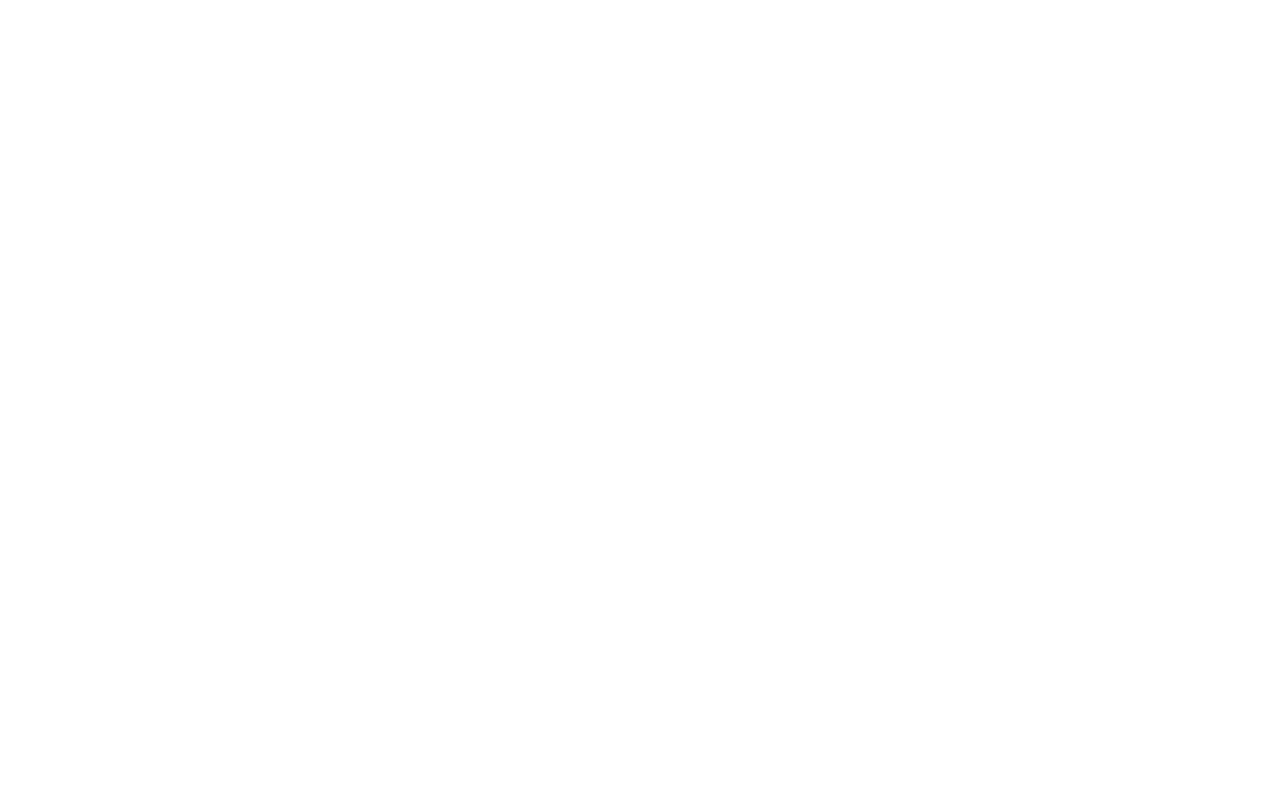
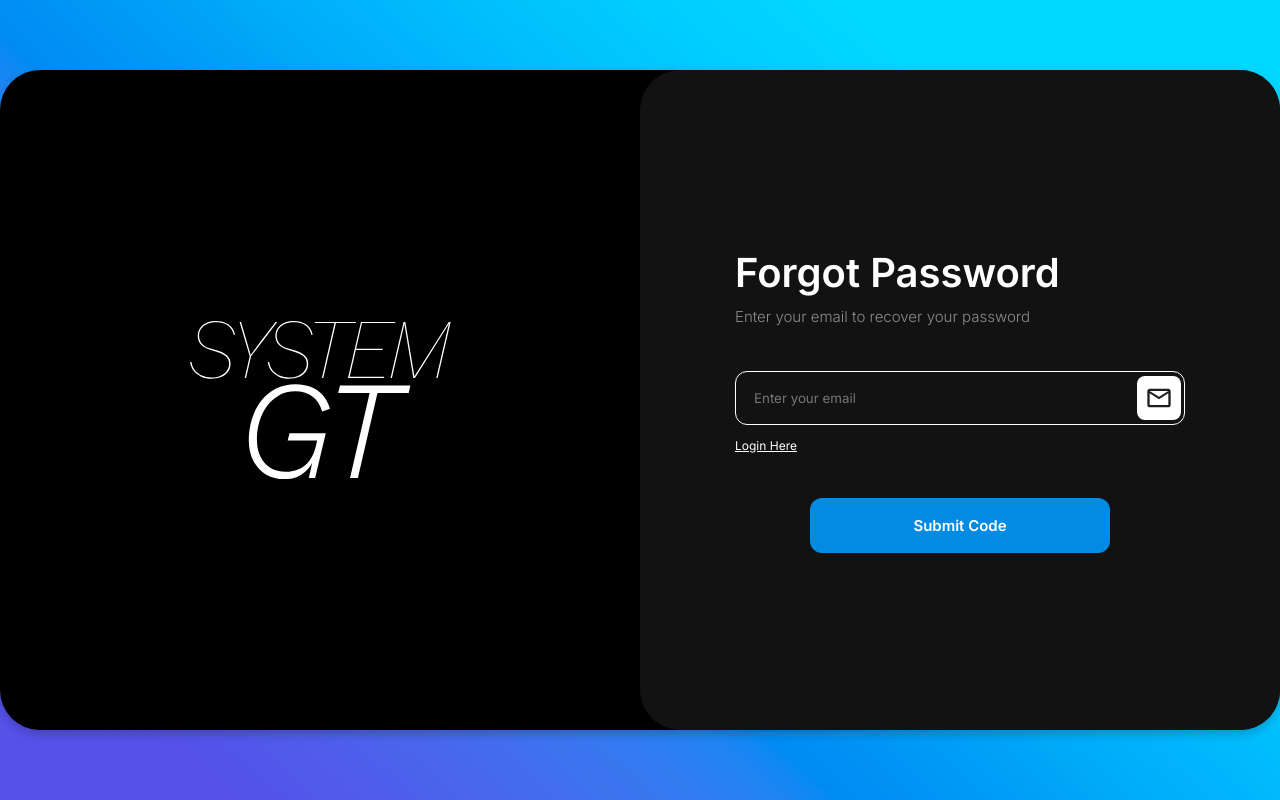
Before and after one commit to ribollitiago/web-system, an Angular app: page /forgot-password in a window 1280 px wide. Before the commit this address led to /. Built offline with nearby package versions, Linux system fonts and the light colour scheme; a web font is replaced by a local one.

Commit message:
Forgot password: - New page for forgot password - Routes for login -> forgot password - Routes for forgot password -> login

```diff
--- a/src/app/app.routes.ts
+++ b/src/app/app.routes.ts
@@ -1,9 +1,14 @@
 import { Routes } from '@angular/router';
 import { LoginComponent } from './pages/login/login.component';
+import { ForgotPasswordComponent } from './pages/login/forgot-password/forgot-password.component';
 
 export const routes: Routes = [
   {
     path: "login",
     component: LoginComponent,
+  },
+  {
+    path: "forgot-password",
+    component: ForgotPasswordComponent,
   }
 ];
--- a/src/app/components/default-login-layout/default-login-layout.component.html
+++ b/src/app/components/default-login-layout/default-login-layout.component.html
@@ -8,7 +8,7 @@
         <h1>{{ title }}</h1>
         <h2>{{ subtitle }}</h2>
         <ng-content></ng-content>
-        <span> {{ txtLink }}</span>
+        <span (click)="navigate()"> {{ txtLink }}</span>
         <button (click)="submit()"> {{btnText}} </button>
       </div>
     </div>
--- a/src/app/components/default-login-layout/default-login-layout.component.ts
+++ b/src/app/components/default-login-layout/default-login-layout.component.ts
@@ -14,7 +14,13 @@
 
   @Output("submit") onSubmit = new EventEmitter();
 
+  @Output("navigate") onNavigate = new EventEmitter();
+
   submit() {
     this.onSubmit.emit();
   }
+
+  navigate() {
+    this.onNavigate.emit();
+  }
 }
--- /dev/null
+++ b/src/app/pages/login/forgot-password/forgot-password.component.html
@@ -0,0 +1,21 @@
+<app-default-login-layout
+  title="Forgot Password"
+  subtitle="Enter your email to recover your password"
+  btnText="Submit Code"
+  txtLink="Login Here"
+
+  (submit)="submit()"
+  (navigate)="navigate()"
+  >
+  <form [formGroup]="forgotForm">
+    <app-primary-input
+      formControlName="email"
+      inputName="email"
+      type="email"
+      placeholder="Enter your email"
+      [isPassword]="false">
+      <img src="assets/svg/icon/email.svg" alt>
+    </app-primary-input>
+
+  </form>
+</app-default-login-layout>
--- /dev/null
+++ b/src/app/pages/login/forgot-password/forgot-password.component.scss
@@ -0,0 +1,7 @@
+form {
+  width: 100%;
+
+  display: flex;
+  flex-direction: column;
+  gap: 30px;
+}
--- /dev/null
+++ b/src/app/pages/login/forgot-password/forgot-password.component.ts
@@ -0,0 +1,40 @@
+import { Component } from '@angular/core';
+import { DefaultLoginLayoutComponent } from '../../../components/default-login-layout/default-login-layout.component';
+import {
+  FormControl,
+  FormGroup,
+  ReactiveFormsModule,
+  Validators,
+} from '@angular/forms';
+import { PrimaryInputComponent } from '../../../components/primary-input/primary-input.component';
+import { Router } from '@angular/router';
+
+@Component({
+  selector: 'app-forgot-password',
+  imports: [
+    DefaultLoginLayoutComponent,
+    ReactiveFormsModule,
+    PrimaryInputComponent,
+  ],
+  templateUrl: './forgot-password.component.html',
+  styleUrl: './forgot-password.component.scss',
+})
+export class ForgotPasswordComponent {
+  forgotForm!: FormGroup;
+
+  constructor(
+    private router: Router
+  ) {
+    this.forgotForm = new FormGroup({
+      email: new FormControl('', [Validators.required, Validators.email]),
+    });
+  }
+
+  submit() {
+    console.log(this.forgotForm.value); // { email: '...' }
+  }
+
+  navigate(){
+    this.router.navigate(["login"])
+  }
+}
--- a/src/app/pages/login/login.component.html
+++ b/src/app/pages/login/login.component.html
@@ -3,7 +3,10 @@
   subtitle="Log in to your account"
   btnText="Login Account"
   txtLink="Forgot Password?"
-  (submit)="submit()">
+
+  (submit)="submit()"
+  (navigate)="navigate()"
+  >
   <form [formGroup]="loginForm">
     <app-primary-input
       formControlName="email"
--- a/src/app/pages/login/login.component.ts
+++ b/src/app/pages/login/login.component.ts
@@ -2,6 +2,7 @@
 import { DefaultLoginLayoutComponent } from '../../components/default-login-layout/default-login-layout.component';
 import { FormControl, FormGroup, ReactiveFormsModule, Validators } from '@angular/forms';
 import { PrimaryInputComponent } from '../../components/primary-input/primary-input.component';
+import { Router } from '@angular/router';
 
 @Component({
   selector: 'app-login',
@@ -12,7 +13,9 @@
 export class LoginComponent {
   loginForm!: FormGroup;
 
-  constructor() {
+  constructor(
+    private router: Router
+  ) {
     this.loginForm = new FormGroup({
       email: new FormControl('', [Validators.required, Validators.email]),
       password: new FormControl('', [Validators.required, Validators.minLength(6)]),
@@ -22,4 +25,8 @@
   submit(){
     console.log(this.loginForm.value) // { email: '...', password: '...' }
   }
+
+  navigate(){
+    this.router.navigate(["forgot-password"])
+  }
 }
```
Also changed, not shown: 1 other file (tests, documents, lock files or other folders).
